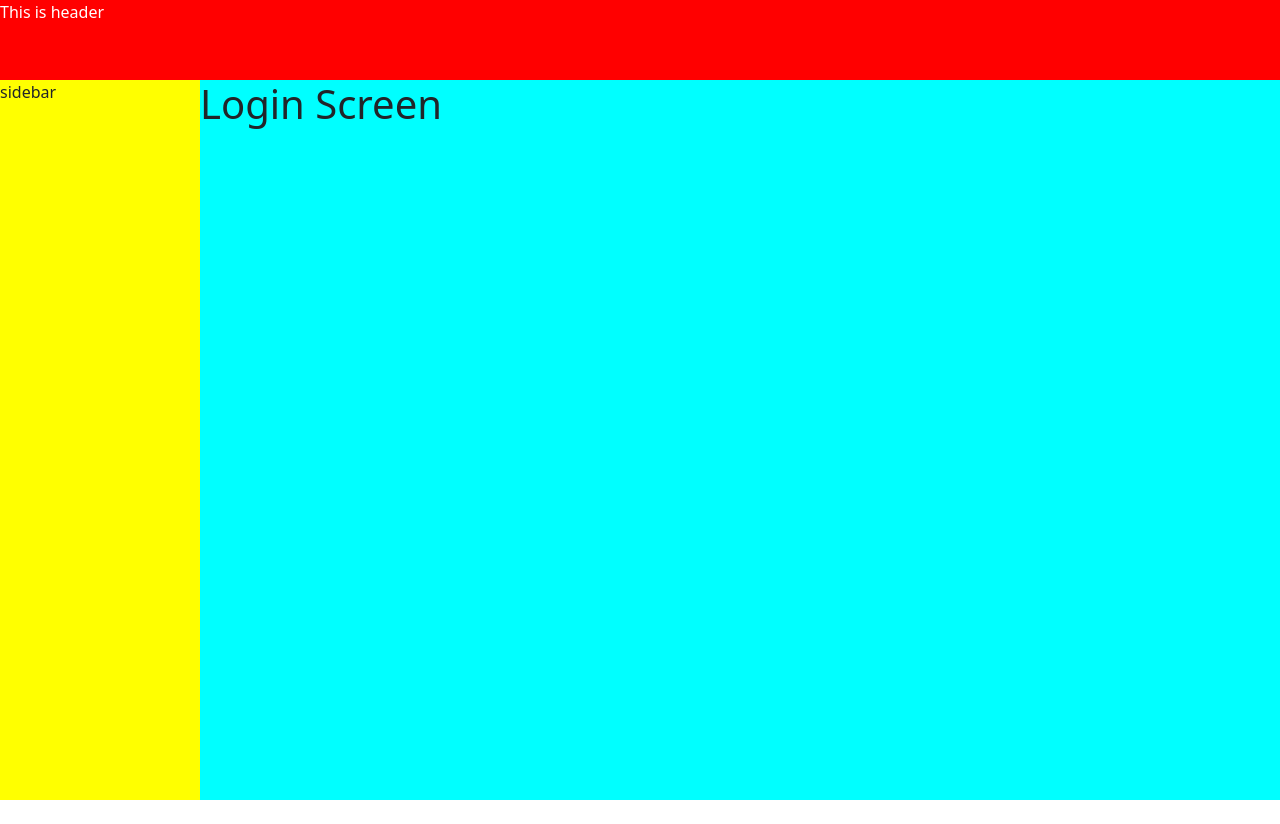
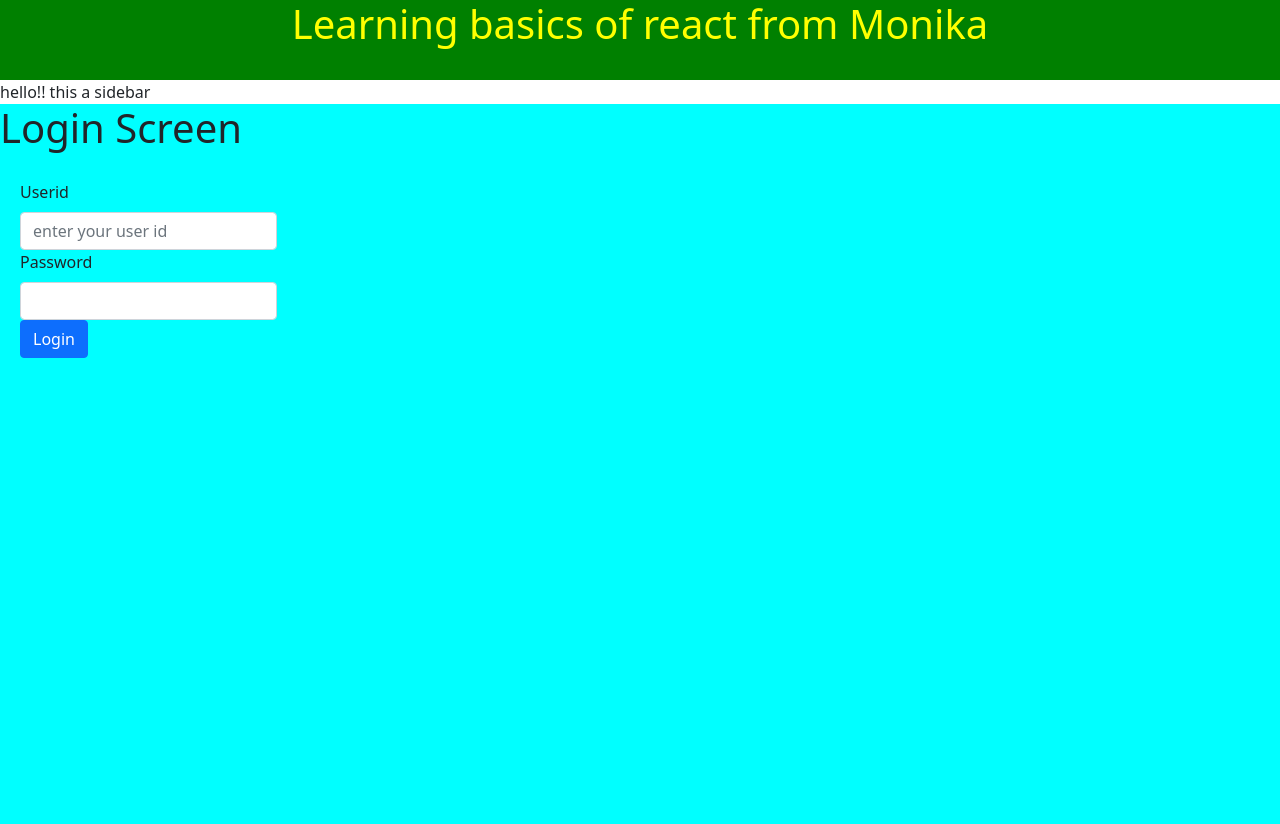
Before and after one commit to Monika-Abhijeet/learn-react, a React (Create React App) app: page / in a window 1280 px wide. Before the commit the page ends 800 px from the top, so only its background shows below. Built offline with nearby package versions, Linux system fonts and the light colour scheme.

Commit message:
basic structure

```diff
--- a/package.json
+++ b/package.json
@@ -10,7 +10,6 @@
     "jquery": "^3.6.0",
     "popper.js": "^1.16.1",
     "react": "^18.0.0",
-    "react-bootstrap": "^2.2.2",
     "react-dom": "^18.0.0",
     "react-router-dom": "^6.3.0",
     "react-scripts": "5.0.0",
--- a/src/App.js
+++ b/src/App.js
@@ -5,8 +5,17 @@
 function App() {
   return (
     <div className="App">
-      <Header></Header>
-      <Sidebar></Sidebar>
+      <Header
+        title="Learning basics of react from "
+        tutor="Monika"
+        bgColor="green"
+        color="yellow"
+      ></Header>
+      <Sidebar
+        content="hello!! this a sidebar"
+        bgColor="yellow"
+        color="red"
+      ></Sidebar>
       <Login></Login>
     </div>
   );
--- a/src/components/Header/Header.css
+++ b/src/components/Header/Header.css
@@ -4,3 +4,7 @@
   background-color: red;
   color: white;
 }
+
+.header {
+  text-align: center;
+}
--- a/src/components/Header/Header.js
+++ b/src/components/Header/Header.js
@@ -1,6 +1,15 @@
 import "./Header.css";
-function Header() {
-  return <div className="header-container">This is header</div>;
+function Header(props) {
+  return (
+    <div
+      className="header-container"
+      style={{ backgroundColor: props.bgColor, color: props.color }}
+    >
+      <h1 className="header">
+        {props.title} {props.tutor}
+      </h1>
+    </div>
+  );
 }
 
 export default Header;
--- a/src/components/Login/Login.css
+++ b/src/components/Login/Login.css
@@ -8,4 +8,5 @@
 .form-container {
   background-color: aqua;
   margin: 20px;
+  float: left;
 }
--- a/src/components/Login/Login.js
+++ b/src/components/Login/Login.js
@@ -4,10 +4,11 @@
   return (
     <div className="login-container">
       <h1>Login Screen</h1>
-      {/* <form className="form form-container">
+      <form className="form form-container">
         <label htmlFor="userId" className="form-label">
           Userid
         </label>
+
         <input
           type="text"
           name="userId"
@@ -15,12 +16,13 @@
           className="form-control"
           placeholder="enter your user id"
         />
-        <label>password</label>
+        <label htmlFor="password" className="form-label">
+          Password
+        </label>
+        <input type="password" name="password" className="form-control"></input>
 
-        <input type="password" name="password"></input>
-
-        <button className="btn btn-danger">Login</button>
-      </form> */}
+        <button className="btn btn-primary">Login</button>
+      </form>
     </div>
   );
 }
--- a/src/components/Sidebar/Sidebar.js
+++ b/src/components/Sidebar/Sidebar.js
@@ -1,6 +1,44 @@
 import "./Sidebar.css";
-function Sidebar() {
-  return <div className="sidebar-container">sidebar</div>;
+import React, { Component } from "react";
+import PropTypes from "prop-types";
+
+class Sidebar extends Component {
+  constructor(props) {
+    super(props);
+  }
+
+  componentWillMount() {
+    console.log(
+      "component will mount is executed before component is rendered"
+    );
+  }
+
+  componentDidMount() {
+    console.log("component did mount is executed after component is rendered");
+  }
+
+  componentWillReceiveProps(nextProps) {
+    console.log("component will receive props");
+  }
+
+  shouldComponentUpdate(nextProps, nextState) {
+    console.log("component should update");
+    return true;
+  }
+
+  componentWillUpdate(nextProps, nextState) {
+    console.log("component will update");
+  }
+
+  componentDidUpdate(prevProps, prevState) {}
+
+  componentWillUnmount() {}
+
+  render() {
+    return <div>{this.props.content}</div>;
+  }
 }
 
+Sidebar.propTypes = {};
+
 export default Sidebar;
--- a/src/index.js
+++ b/src/index.js
@@ -3,8 +3,8 @@
 import App from "./App";
 import "bootstrap/dist/css/bootstrap.min.css";
 import "bootstrap/dist/js/bootstrap.bundle.min";
-import $ from "jquery";
-import Popper from "popper.js";
+// import $ from "jquery";
+// import Popper from "popper.js";
 
 ReactDOM.render(<App />, document.getElementById("root"));
 
```
Also changed, not shown: 1 other file (tests, documents, lock files or other folders).
